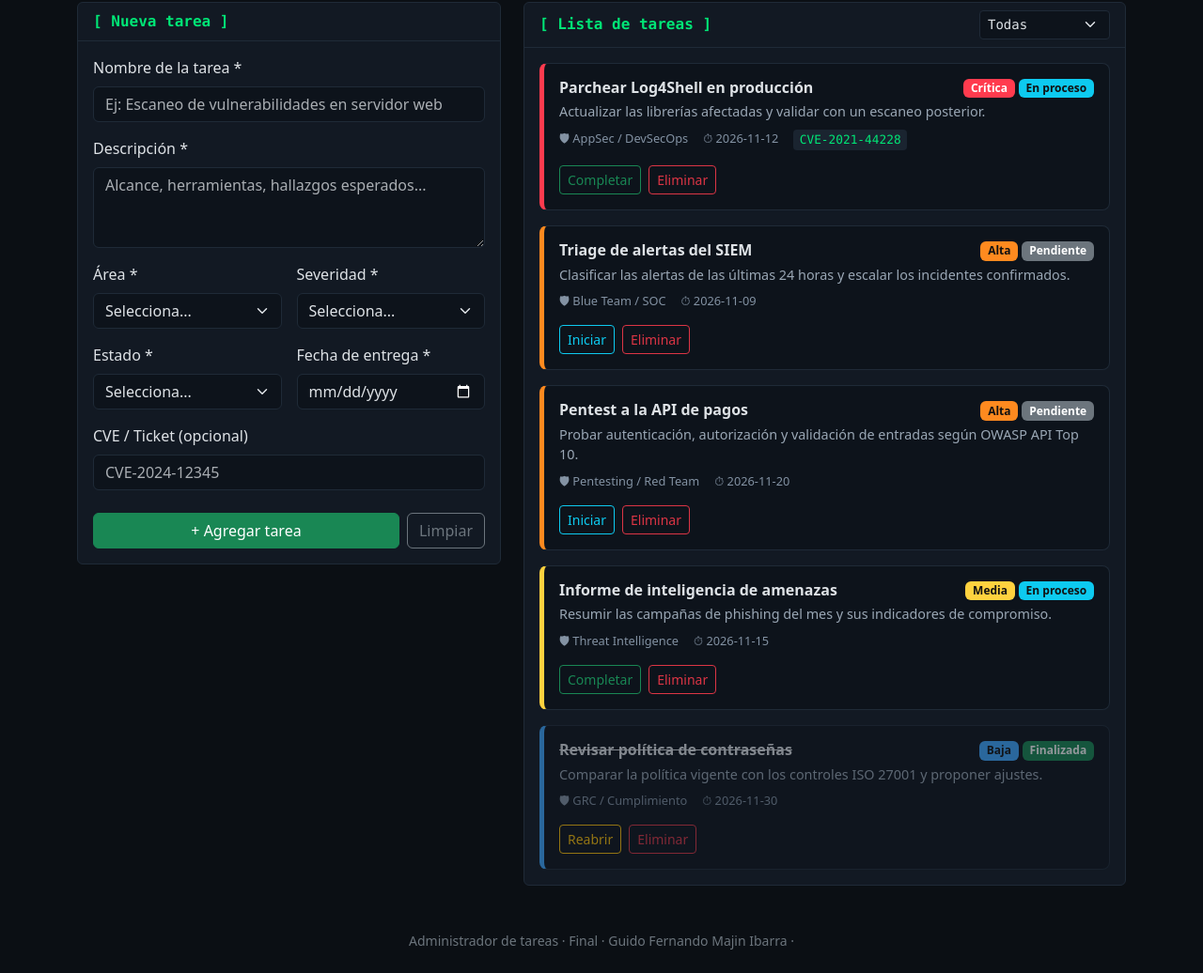
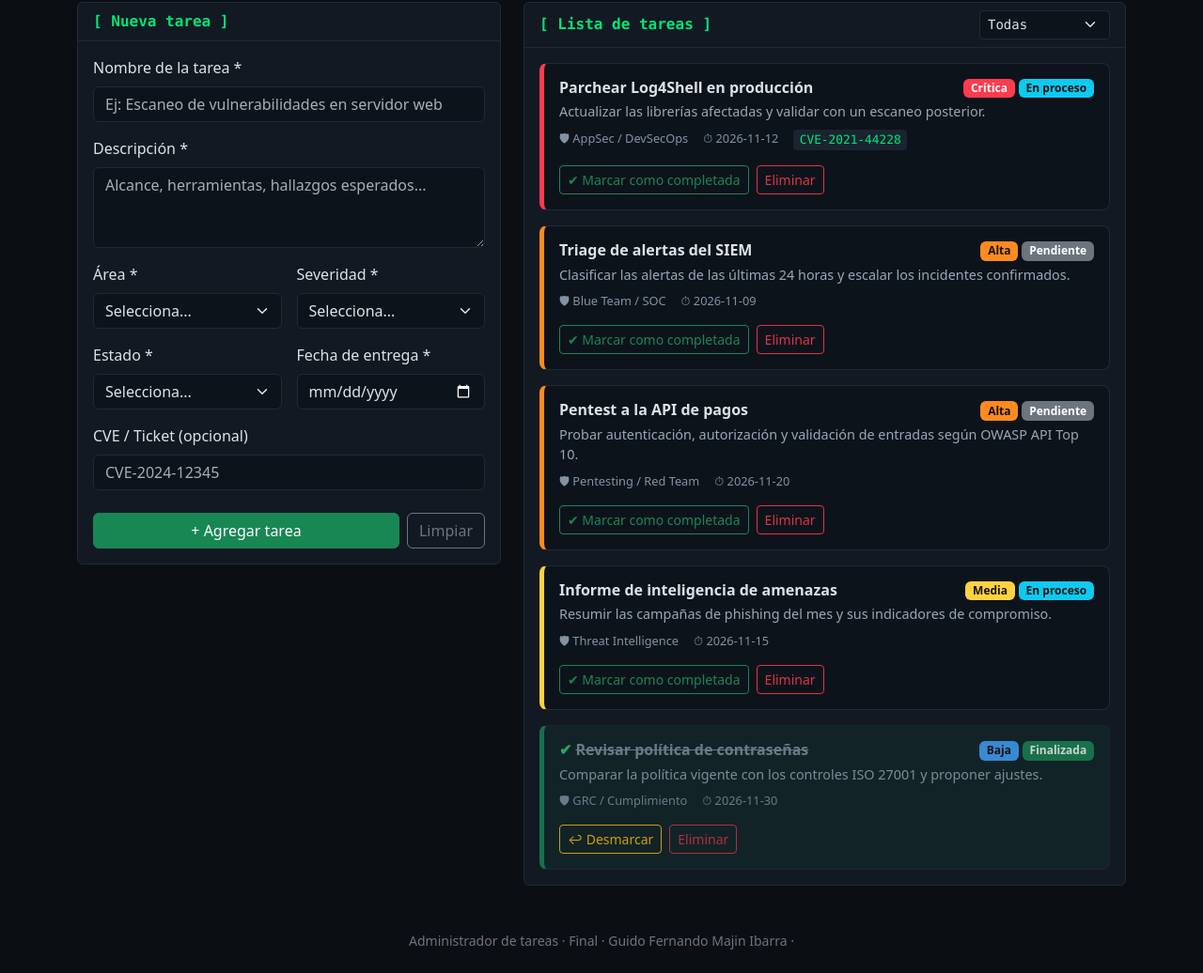
Before and after one commit to guido102002/proyectoTareas, a plain HTML site: page index.html in a window 1280 px wide. Shown: the part 108-1144 px from the top of the page at 94% size. Drawn offline with nearby package versions, Linux system fonts and the light colour scheme.

Commit message:
Tarea cuatro

```diff
--- a/css/styles.css
+++ b/css/styles.css
@@ -25,14 +25,25 @@ body {
 .form-control:focus, .form-select:focus { border-color: var(--accent); box-shadow: 0 0 0 .2rem rgba(0, 230, 118, .15); }
 
 /* Tarjeta de tarea */
-.task-card { background: #0d131b; border: 1px solid var(--border); border-left: 5px solid var(--low); border-radius: .5rem; padding: 1rem; transition: transform .15s; }
+.task-card { background: #0d131b; border: 1px solid var(--border); border-left: 5px solid var(--low); border-radius: .5rem; padding: 1rem; transition: transform .15s, background-color .25s, border-color .25s, opacity .25s; }
 .task-card:hover { transform: translateY(-2px); }
 .task-card.sev-critica { border-left-color: var(--crit); }
 .task-card.sev-alta { border-left-color: var(--high); }
 .task-card.sev-media { border-left-color: var(--mid); }
 .task-card.sev-baja { border-left-color: var(--low); }
-.task-card.done { opacity: .55; }
-.task-card.done .task-title { text-decoration: line-through; }
+
+/*  borde verde + fondo tintado + tachado + ícono  */
+.task-card.done,
+.task-card.done.sev-critica,
+.task-card.done.sev-alta,
+.task-card.done.sev-media,
+.task-card.done.sev-baja {
+  border-left-color: #198754;
+  background: rgba(25, 135, 84, .12);
+  opacity: .8;
+}
+.task-card.done .task-title-text { text-decoration: line-through; color: #8392a3; }
+.check-icon { color: #2ecc71; font-weight: 700; }
 
 .task-title { font-weight: 600; word-break: break-word; }
 .task-desc { color: #9aa7b5; font-size: .9rem; word-break: break-word; }
--- a/index.html
+++ b/index.html
@@ -145,6 +145,7 @@
   </footer>
 
   <script src="https://cdn.jsdelivr.net/npm/bootstrap@5.3.3/dist/js/bootstrap.bundle.min.js"></script>
-  <script src="js/app.js"></script>
+   <script src="js/taskManager.js"></script>
+  <script src="js/index.js"></script>
 </body>
 </html>
--- a/js/app.js
+++ b/js/index.js
@@ -1,5 +1,9 @@
 (() => {
   'use strict';
+
+
+  const taskManager = new TaskManager();
+  console.log(taskManager.tasks);
 
   // ---------- Referencias al DOM ----------
   const form = document.getElementById('taskForm');
@@ -25,12 +29,6 @@
   const CVE_REGEX = /^CVE-\d{4}-\d{4,}$/i;
   const SEV_LABEL = { critica: 'Crítica', alta: 'Alta', media: 'Media', baja: 'Baja' };
   const STATUS_LABEL = { pendiente: 'Pendiente', 'en-proceso': 'En proceso', finalizada: 'Finalizada' };
-  // Qué hace el botón principal de cada tarjeta según su estado actual
-  const NEXT_STEP = {
-    pendiente: { label: 'Iniciar', next: 'en-proceso', style: 'btn-outline-info' },
-    'en-proceso': { label: 'Completar', next: 'finalizada', style: 'btn-outline-success' },
-    finalizada: { label: 'Reabrir', next: 'pendiente', style: 'btn-outline-warning' }
-  };
 
   let tasks = loadTasks();
 
@@ -202,6 +200,14 @@
   }
   form.addEventListener('reset', () => setTimeout(clearValidation, 0));
 
+  // ---------- Tarea 4 · Parte 2: toggle completada / pendiente ----------
+  // Si la tarea está finalizada vuelve a "pendiente"; en cualquier otro caso pasa a "finalizada".
+  function toggleTaskStatus(task) {
+    task.status = task.status === 'finalizada' ? 'pendiente' : 'finalizada';
+    saveTasks();
+    render(); // actualiza tarjeta, badges y contadores sin recargar la página
+  }
+
   // ---------- Componente Tarjeta de Tarea (Tarea 2) ----------
   // Se construye con createElement/textContent (nunca innerHTML con datos del usuario)
   // para evitar inyección de HTML/XSS.
@@ -213,10 +219,15 @@
   }
 
   function createTaskCard(task) {
-    const card = el('article', `task-card sev-${task.priority}${task.status === 'finalizada' ? ' done' : ''}`);
+    const isDone = task.status === 'finalizada';
+    const card = el('article', `task-card sev-${task.priority}${isDone ? ' done' : ''}`);
 
     const top = el('div', 'd-flex justify-content-between align-items-start gap-2 mb-1');
-    top.appendChild(el('h3', 'h6 task-title mb-0', task.title));
+    const title = el('h3', 'h6 task-title mb-0');
+    if (isDone) title.appendChild(el('span', 'check-icon me-1', '✔')); // indicador de completada
+    title.appendChild(el('span', 'task-title-text', task.title));
+    top.appendChild(title);
+
     const badges = el('div', 'd-flex flex-wrap justify-content-end gap-1 flex-shrink-0');
     badges.appendChild(el('span', `badge badge-sev-${task.priority}`, SEV_LABEL[task.priority]));
     badges.appendChild(el('span', `badge badge-status-${task.status}`, STATUS_LABEL[task.status]));
@@ -231,15 +242,18 @@
     if (task.reference) meta.appendChild(el('span', 'ref-tag', task.reference));
     card.appendChild(meta);
 
-    const step = NEXT_STEP[task.status];
     const actions = el('div', 'd-flex gap-2');
-    const btnStep = el('button', `btn btn-sm ${step.style}`, step.label);
-    btnStep.type = 'button';
-    btnStep.addEventListener('click', () => {
-      task.status = step.next;
-      saveTasks();
-      render();
-    });
+
+    // Botón toggle: marcar / desmarcar
+    const btnToggle = el(
+      'button',
+      `btn btn-sm ${isDone ? 'btn-outline-warning' : 'btn-outline-success'}`,
+      isDone ? '↩ Desmarcar' : '✔ Marcar como completada'
+    );
+    btnToggle.type = 'button';
+    btnToggle.setAttribute('aria-pressed', String(isDone));
+    btnToggle.addEventListener('click', () => toggleTaskStatus(task));
+
     const btnDelete = el('button', 'btn btn-sm btn-outline-danger', 'Eliminar');
     btnDelete.type = 'button';
     btnDelete.addEventListener('click', () => {
@@ -247,7 +261,8 @@
       saveTasks();
       render();
     });
-    actions.append(btnStep, btnDelete);
+
+    actions.append(btnToggle, btnDelete);
     card.appendChild(actions);
 
     return card;
--- /dev/null
+++ b/js/taskManager.js
@@ -0,0 +1,5 @@
+class TaskManager {
+  constructor() {
+    this.tasks = [];
+  }
+}
```
